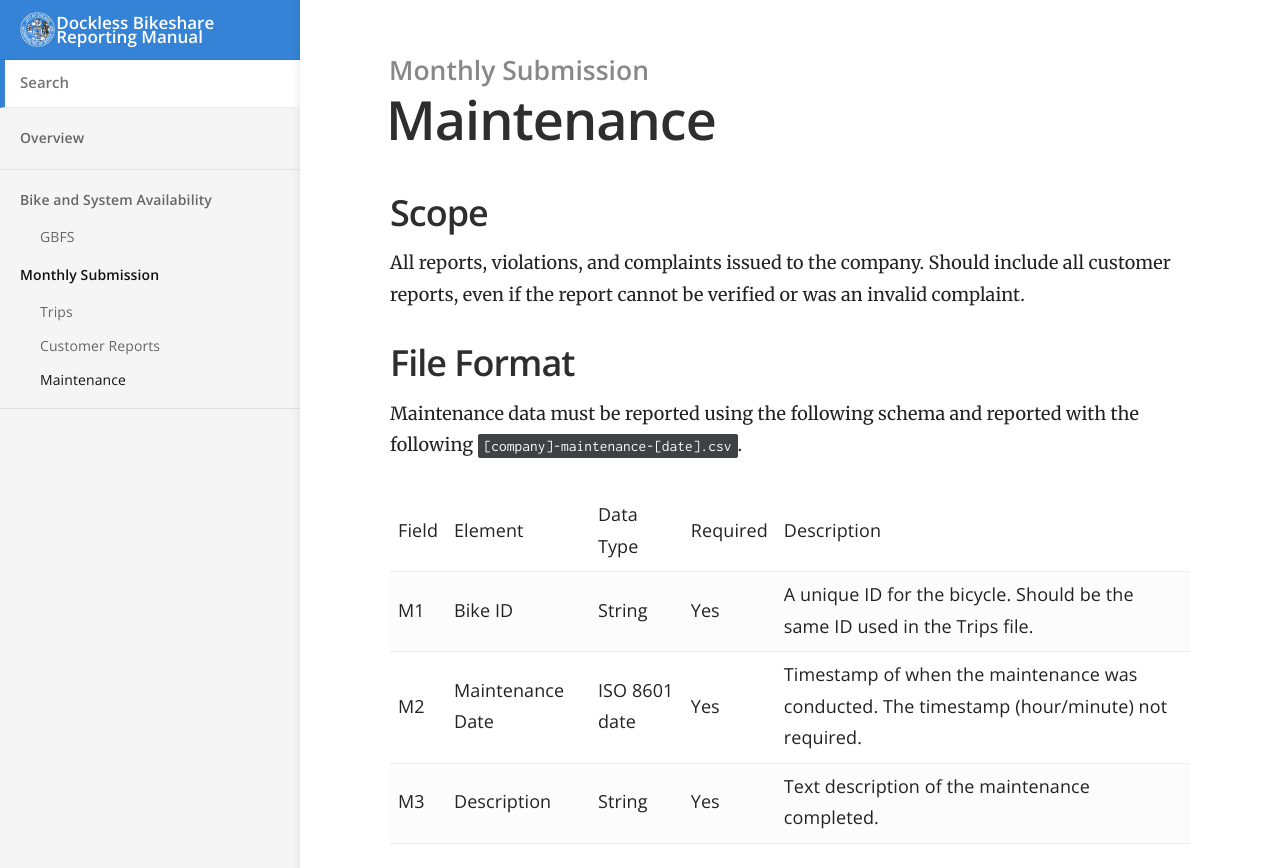
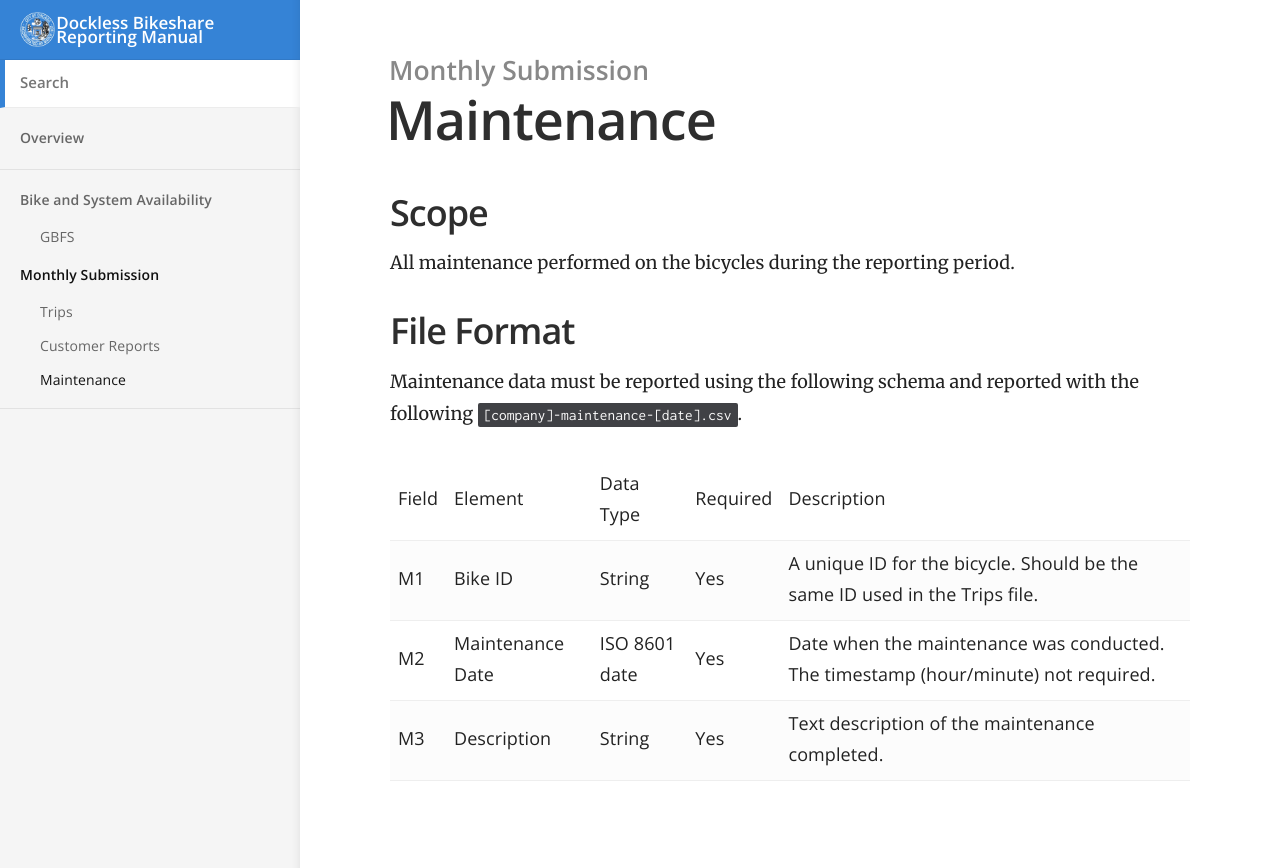
Before and after one commit to Chicago/dockless-bikeshare-reporting-manual, a Jekyll site: the page built from _docs/maintenance.md, in a window 1280 px wide. Shown: the top 868 px of the page. Built offline with Jekyll 4.4.1, drawn with Linux system fonts in a browser that asks for light colours.

Commit message:
Update maintenance.md
Corrected an error in the scope description. Clarified the Maintenance Date description.

```diff
--- a/_docs/maintenance.md
+++ b/_docs/maintenance.md
@@ -6,7 +6,7 @@ order: 3
 
 ## Scope
 
-All reports, violations, and complaints issued to the company. Should include all customer reports, even if the report cannot be verified or was an invalid complaint.
+All maintenance performed on the bicycles during the reporting period.
 
 ## File Format
 
@@ -14,5 +14,5 @@ Maintenance data must be reported using the following schema and reported with t
 
 | Field | Element                  | Data Type           | Required | Description                                                                                 |
 | M1    | Bike ID                  | String              | Yes      | A unique ID for the bicycle. Should be the same ID used in the Trips file.                  |
-| M2    | Maintenance Date         | ISO 8601 date       | Yes      | Timestamp of when the maintenance was conducted. The timestamp (hour/minute) not required.  |
+| M2    | Maintenance Date         | ISO 8601 date       | Yes      | Date when the maintenance was conducted. The timestamp (hour/minute) not required.  |
 | M3    | Description              | String              | Yes      | Text description of the maintenance completed.                                              |
```
